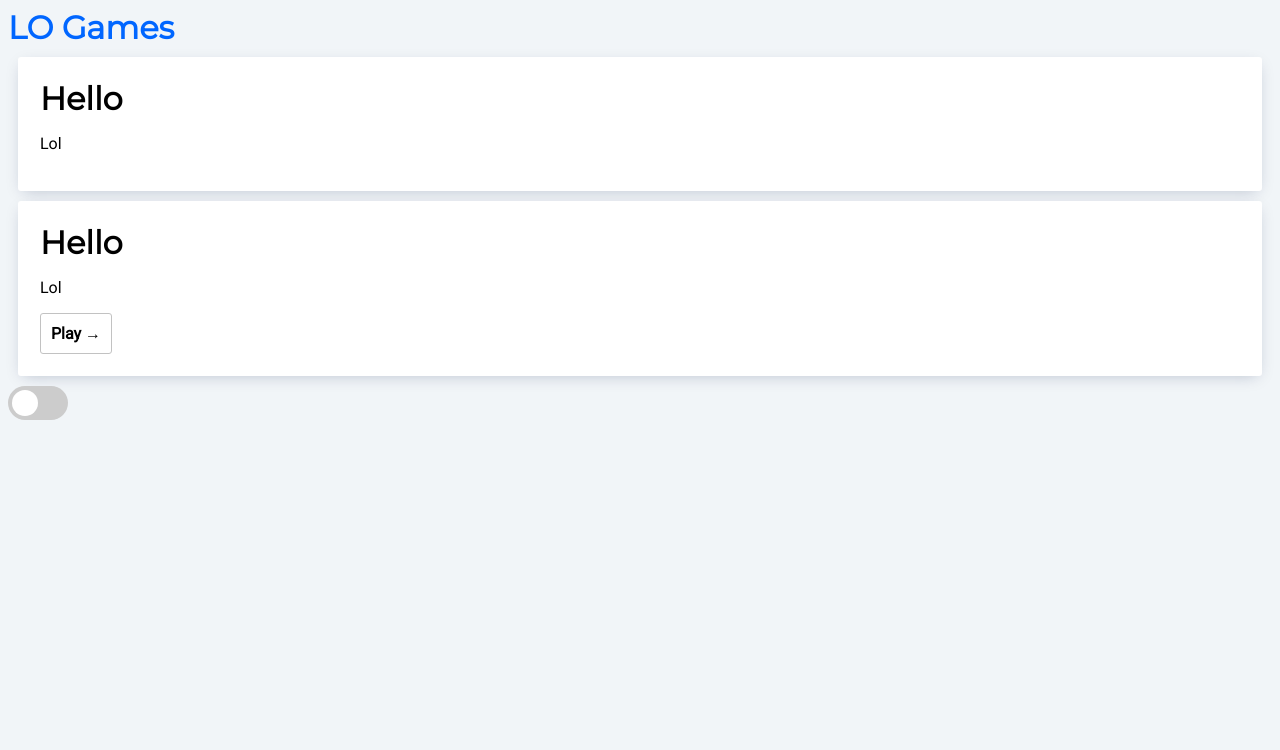
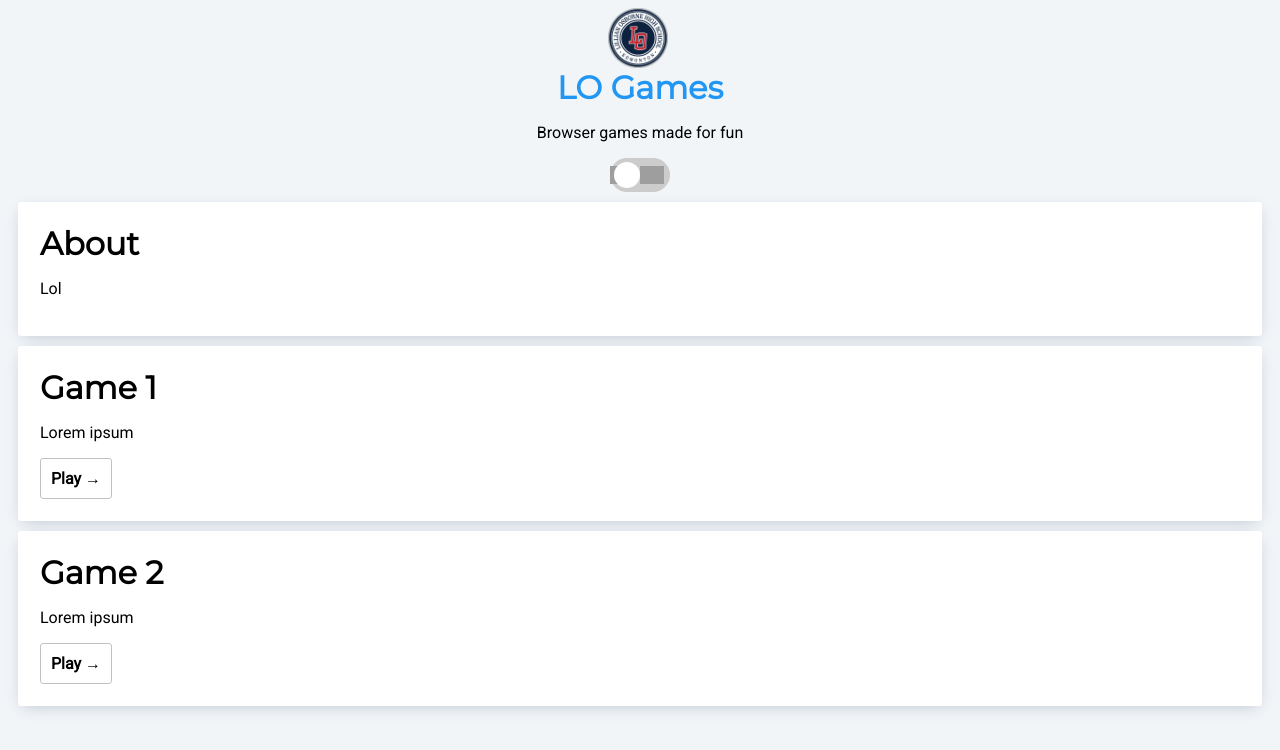
Before and after one commit to Adxxmm/LO-Software-Club-Games, a plain HTML site: page index.html in a window 1280 px wide. Drawn offline with Linux system fonts and the light colour scheme; grey boxes are pictures that could not be loaded.

Commit message:
Dark mode button revamp, top bar cleaned up

```diff
--- a/index.html
+++ b/index.html
@@ -16,19 +16,34 @@
 
 <body>
     <div class="topbar">
+        <img class="logo" src="./static/lohs.png">
         <h1 class="title">LO Games</h1>
-        <!-- <div class="topbutton">
-                <h1 class="buttontext">Home</h1>
-            </div> -->
+        <p>Browser games made for fun</p>
+        <label class="switch"">
+            <input type="checkbox">
+            <div class="slider round" id="darkswitch" onClick="DarkModeToggle()">
+                <img class="darkicon" src="https://static.thenounproject.com/png/2631023-200.png">
+                <img class="lighticon" src="https://static.thenounproject.com/png/47102-200.png">
+            </div>
+        </label>
     </div>
 
     <div class="generalblock">
-        <h1>Hello</h1>
+        <h1>About</h1>
         <p>Lol</p>
     </div>
     <div class="generalblock">
-        <h1>Hello</h1>
-        <p>Lol</p>
+        <h1>Game 1</h1>
+        <p>Lorem ipsum</p>
+        <div class="playholder">
+            <div class="playbutton">
+                <p class="playbuttontext">Play &#8594;</p>
+            </div>
+        </div>
+    </div>
+    <div class="generalblock">
+        <h1>Game 2</h1>
+        <p>Lorem ipsum</p>
         <div class="playholder">
             <div class="playbutton">
                 <p class="playbuttontext">Play &#8594;</p>
@@ -36,11 +51,5 @@
         </div>
     </div>
 </body>
-<footer>
-    <label class="switch"">
-        <input type="checkbox">
-        <span class="slider round" id="darkswitch" onClick="DarkModeToggle()"></span>
-    </label>
-</footer>
 
 </html>
--- a/site.js
+++ b/site.js
@@ -3,11 +3,8 @@ var RootStyle = document.querySelector(':root');
 var Style = getComputedStyle(RootStyle)
 
 var DarkModeEnabled = false;
-var Count = 0;
 
 function DarkModeToggle() {
-    console.log(Count);
-    console.log(Style.getPropertyValue("--light-primary-color"));
     if (DarkModeEnabled == false) {
         console.log("Dark Mode Enabled");
 
--- a/style.css
+++ b/style.css
@@ -3,17 +3,17 @@
 :root {
     --primary-color: #fff;
     --secondary-color: #f1f5f8;
-    --accent-color: #0066ff;
+    --accent-color: #2196F3;
     --text-color: black;
 
     --light-primary-color: #fff;
     --light-secondary-color: #f1f5f8;
-    --light-accent-color: #0066ff;
+    --light-accent-color: #2196F3;
     --light-text-color: black;
 
     --dark-primary-color: rgb(44, 44, 44);
     --dark-secondary-color: #353535;
-    --dark-accent-color: #0066ff;
+    --dark-accent-color: #2196F3;
     --dark-text-color: white;
 
     --transition: 0.2s;
@@ -43,7 +43,8 @@ h1 {
 .topbar {
     display: flex;
     align-items: center;
-    flex-direction: row;
+    flex-direction: column;
+    justify-content: center;
 }
 
 .topbutton {
@@ -99,7 +100,17 @@ h1 {
     border: 1px solid var(--accent-color);
 }
 
-/* .playbutton:hover .playbuttontext {
-    transition-duration: var(--transition);
-    color: white;
-} */
+.logo {
+    width: 60px;
+    height: 60px;
+    margin-right: 5px;
+}
+
+.darkicon {
+    width: 40%;
+    padding-right: 10%;
+}
+
+.lighticon {
+    width: 40%;
+}
--- a/switches.css
+++ b/switches.css
@@ -36,7 +36,7 @@
 }
 
 input:checked+.slider {
-    background-color: #2196F3;
+    background-color: var(--accent-color);
 }
 
 input:focus+.slider {
@@ -49,11 +49,11 @@ input:checked+.slider:before {
     transform: translateX(26px);
 }
 
-
-/* Rounded sliders */
-
 .slider.round {
     border-radius: 34px;
+    display: flex;
+    align-items: center;
+    flex-direction: row;
 }
 
 .slider.round:before {
```
Also changed, not shown: static/lohs.png (added).
